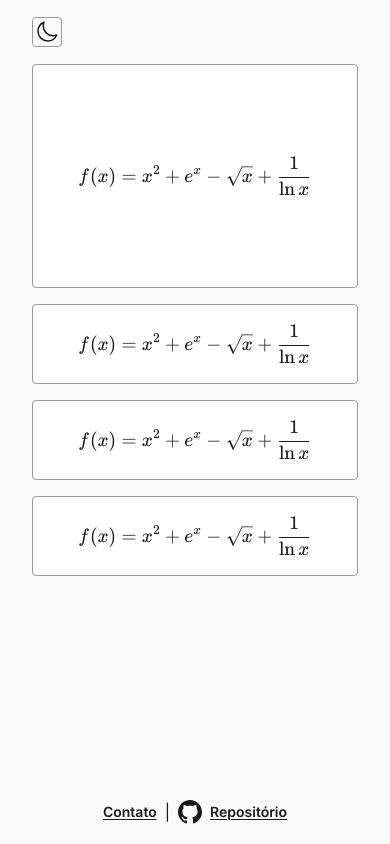
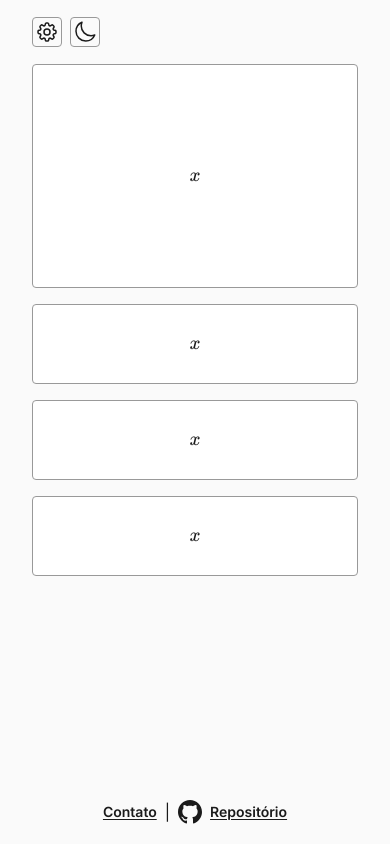
Before and after one commit to mcavalcantes/derivaquiz, a React (Vite) app: page / in a window 390 px wide. Built offline with nearby package versions, Linux system fonts and the light colour scheme.

Commit message:
made some progress! now we have a test function that selects a random question (from all) and renders it on screen

```diff
--- a/src/App.tsx
+++ b/src/App.tsx
@@ -1,10 +1,13 @@
-import { useState } from "react";
+import { useEffect, useState } from "react";
 import { Display } from "./components/Display";
 import { Answer } from "./components/Answer";
+import { Cog } from "./icons/heroicons/Cog";
 import { Sun } from "./icons/heroicons/Sun";
 import { Moon } from "./icons/heroicons/Moon";
 import { Github } from "./icons/iconmonstr/Github";
 import { toggleTheme } from "./lib/toggleTheme";
+import type { Object } from "./types/types";
+import { getRandomQuestion } from "./lib/getRandomQuestion";
 
 export function App() {
   let storedTheme = localStorage.getItem("theme");
@@ -25,9 +28,35 @@
 
   const [theme, setTheme] = useState<string>(storedTheme);
 
+  const [mock, setMock] = useState<Object>({
+    question: "x",
+    answers: [
+      {
+        content: "x",
+        correct: false,
+      },
+      {
+        content: "x",
+        correct: false,
+      },
+      {
+        content: "x",
+        correct: false,
+      },
+    ],
+  });
+
+  async function generate() {
+    const data = await getRandomQuestion();
+    setMock(data);
+  }
+
   return (
     <div className="min-h-screen flex flex-col">
-      <header className="h-16 px-8 md:px-40 xl:px-100 flex items-center">
+      <header className="h-16 px-8 md:px-40 xl:px-100 flex items-center gap-2">
+        <button className="xl:hidden p-0.5 cursor-pointer border border-[var(--border)] rounded">
+          <Cog />
+        </button>
         <button
           onClick={() => toggleTheme(setTheme)}
           className="p-0.5 cursor-pointer border border-[var(--border)] rounded"
@@ -36,11 +65,9 @@
         </button>
       </header>
       <main className="flex flex-col gap-4 px-8 md:px-40 xl:px-100">
-        <Display expression="\displaystyle{f(x) = x^2 + e^x - \sqrt{x}} + \frac{1}{\ln{x}}" />
+        <Display expression={mock.question} />
         <div className="grid gap-4">
-          <Answer expression="\displaystyle{f(x) = x^2 + e^x - \sqrt{x}} + \frac{1}{\ln{x}}" />
-          <Answer expression="\displaystyle{f(x) = x^2 + e^x - \sqrt{x}} + \frac{1}{\ln{x}}" />
-          <Answer expression="\displaystyle{f(x) = x^2 + e^x - \sqrt{x}} + \frac{1}{\ln{x}}" />
+          {mock.answers.map(item => <Answer expression={item.content} />)}
         </div>
       </main>
       <footer className="mt-auto h-16 select-none flex items-center justify-center gap-2">
--- /dev/null
+++ b/src/icons/heroicons/Cog.tsx
@@ -0,0 +1,8 @@
+export function Cog({ className = "size-6" }: { className?: string }) {
+  return (
+    <svg xmlns="http://www.w3.org/2000/svg" fill="none" viewBox="0 0 24 24" strokeWidth={1.5} stroke="currentColor" className={className}>
+      <path strokeLinecap="round" strokeLinejoin="round" d="M10.343 3.94c.09-.542.56-.94 1.11-.94h1.093c.55 0 1.02.398 1.11.94l.149.894c.07.424.384.764.78.93.398.164.855.142 1.205-.108l.737-.527a1.125 1.125 0 0 1 1.45.12l.773.774c.39.389.44 1.002.12 1.45l-.527.737c-.25.35-.272.806-.107 1.204.165.397.505.71.93.78l.893.15c.543.09.94.559.94 1.109v1.094c0 .55-.397 1.02-.94 1.11l-.894.149c-.424.07-.764.383-.929.78-.165.398-.143.854.107 1.204l.527.738c.32.447.269 1.06-.12 1.45l-.774.773a1.125 1.125 0 0 1-1.449.12l-.738-.527c-.35-.25-.806-.272-1.203-.107-.398.165-.71.505-.781.929l-.149.894c-.09.542-.56.94-1.11.94h-1.094c-.55 0-1.019-.398-1.11-.94l-.148-.894c-.071-.424-.384-.764-.781-.93-.398-.164-.854-.142-1.204.108l-.738.527c-.447.32-1.06.269-1.45-.12l-.773-.774a1.125 1.125 0 0 1-.12-1.45l.527-.737c.25-.35.272-.806.108-1.204-.165-.397-.506-.71-.93-.78l-.894-.15c-.542-.09-.94-.56-.94-1.109v-1.094c0-.55.398-1.02.94-1.11l.894-.149c.424-.07.765-.383.93-.78.165-.398.143-.854-.108-1.204l-.526-.738a1.125 1.125 0 0 1 .12-1.45l.773-.773a1.125 1.125 0 0 1 1.45-.12l.737.527c.35.25.807.272 1.204.107.397-.165.71-.505.78-.929l.15-.894Z" />
+      <path strokeLinecap="round" strokeLinejoin="round" d="M15 12a3 3 0 1 1-6 0 3 3 0 0 1 6 0Z" />
+    </svg>
+  );
+}
--- /dev/null
+++ b/src/lib/getRandomQuestion.ts
@@ -0,0 +1,12 @@
+"use server";
+
+export async function getRandomQuestion() {
+  const typeQuery = `types=LIMIT&types=DERIVATIVE&types=INTEGRAL`;
+  const difficultyQuery = `difficulties=EASY&difficulties=MEDIUM&difficulties=HARD&difficulties=LEGENDARY`;
+  const URL = `http://localhost:3000/api?${typeQuery}&${difficultyQuery}`;
+
+  const response = await fetch(URL);
+  const data = await response.json();
+
+  return data;
+}
--- /dev/null
+++ b/src/types/types.ts
@@ -0,0 +1,7 @@
+export interface Object {
+  question: string;
+  answers: Array<{
+    content: string;
+    correct: boolean;
+  }>;
+}
```
